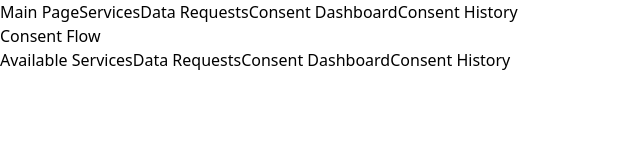
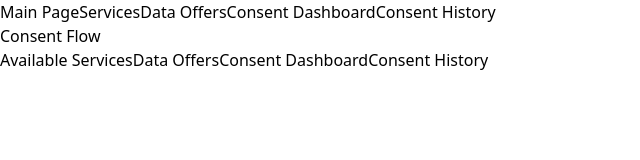
Before and after one commit to mrgn-b/Degree-Project-Consent-Flow-Prototype, a React (Vite) app: page / in a window 1280 px wide. Shown: the top 160 px of the page, without its empty margins (0-640 px from the left). Built offline with nearby package versions, Linux system fonts and the light colour scheme.

Commit message:
Change "Data Requests" to "Data Offers"

```diff
--- a/src/root.jsx
+++ b/src/root.jsx
@@ -12,7 +12,7 @@ export function Root(props){
             <nav className="bg-blue-600 text-white w-full p-4 flex justify-center gap-4">
                 <Link className="hover:underline" to="/">Main Page</Link>
                 <Link className="hover:underline" to="/services">Services</Link>
-                <Link className="hover:underline" to="/data-requests">Data Requests</Link>
+                <Link className="hover:underline" to="/data-offers">Data Offers</Link>
                 <Link className="hover:underline" to="/consent-dashboard">Consent Dashboard</Link>
                 <Link className="hover:underline" to="/consent-history">Consent History</Link>
             </nav>
@@ -23,7 +23,7 @@ export function Root(props){
                 <Route path="/services" element={<ServicePage model={props.model}/>} />
                 <Route path="/consent-dashboard" element={<ConsentDashboard />} />
                 <Route path="/consent-history" element={<ConsentHistoryPage />} />
-                <Route path="/data-requests" element={<DataRequestsPage />} />
+                <Route path="/data-offers" element={<DataRequestsPage />} />
             </Routes>
         </Router>
     );
--- a/src/views/dataRequestsPageView.jsx
+++ b/src/views/dataRequestsPageView.jsx
@@ -27,7 +27,7 @@ export function DataRequestsPageView(props){
       consentData.serviceId,
       consentData.purposes,
       consentData.thirdParties,
-      "Data Request Page",
+      "Data Offers Page",
       consentData.duration
     )
     setStatus(consentData.serviceId, "active")
@@ -38,7 +38,7 @@ export function DataRequestsPageView(props){
     <div className="p-6 space-y-6 max-w-5xl mx-auto">
       {/* Header */}
       <div>
-        <h1 className="text-2xl font-semibold">Data Requests</h1>
+        <h1 className="text-2xl font-semibold">Data Offers</h1>
         <p className="text-gray-500 text-sm">
           Share your data in exchange for rewards
         </p>
--- a/src/views/mainPageView.jsx
+++ b/src/views/mainPageView.jsx
@@ -17,9 +17,9 @@ export function MainPageView() {
             </button>
 
             <button
-            onClick={() => navigate("/data-requests")}
+            onClick={() => navigate("/data-offers")}
             className="rounded-xl bg-white px-6 py-3 font-semibold text-gray-700 shadow-md transition hover:bg-gray-100 hover:shadow-lg">
-            Data Requests
+            Data Offers
             </button>
 
             <button
```
